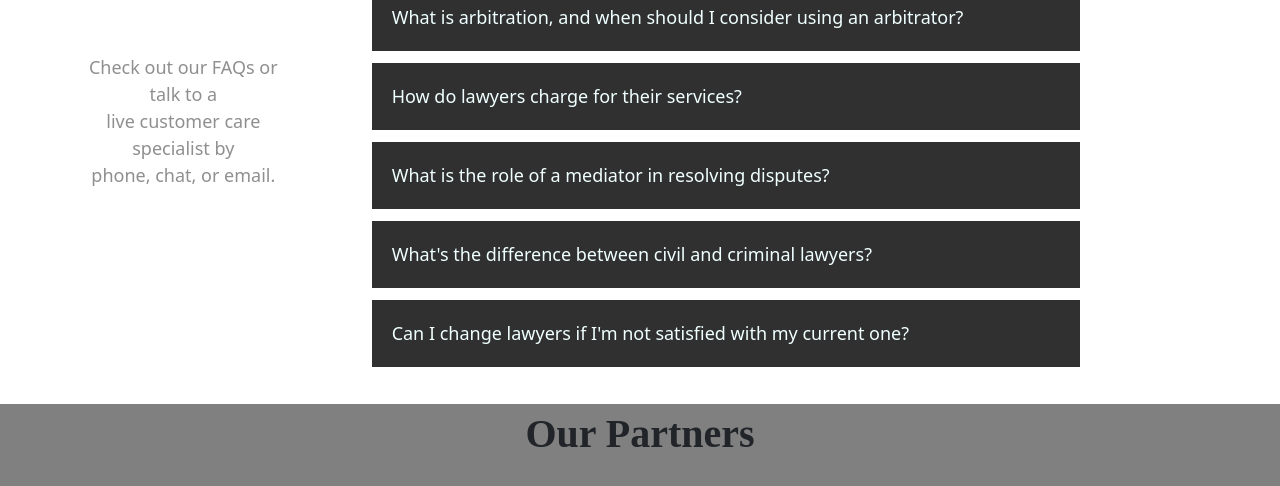
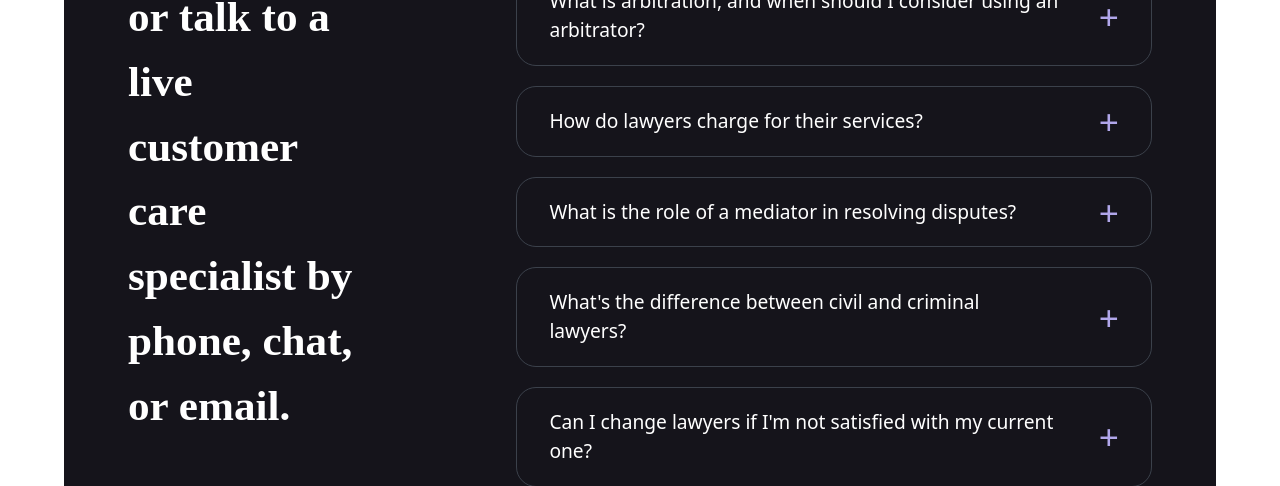
Before and after one commit to mananagarwal2003/LegalXpertise, a plain HTML site: page index.html in a window 1280 px wide. Shown: the part 804-1290 px from the top of the page. Drawn offline with nearby package versions, Linux system fonts and the light colour scheme.

Commit message:
Accordian Fixed and Styled properly

```diff
--- a/css/styles.css
+++ b/css/styles.css
@@ -1,3 +1,14 @@
+*{
+    box-sizing: border-box;
+    margin: 0;
+    padding: 0;
+}
+
+html,body{
+    height: 100%;
+    width: 100%;
+}
+
 h1 {
     font-family: 'Times New Roman', Times, serif;
     line-height: 1.5;
@@ -53,91 +64,6 @@ p {
     width: 100%;
     padding-right: 30px;
 }
-
-.faq {
-    padding-top: 25px;
-    text-align: center;
-    font-size: 18px;
-}
-
-.faq h2 {
-    font-weight: 500;
-    font-size: 40px;
-}
-
-.acc {
-    margin: 30px;
-    width: 100%;
-    max-width: 750px;
-}
-
-.acc li {
-    list-style: none;
-    width: 100%;
-    padding: 5px;
-}
-
-.acc li label {
-    color: azure;
-    display: flex;
-    align-items: center;
-    padding: 20px;
-    font-size: 18px;
-    font-weight: 500;
-    background: #303030;
-    margin-bottom: 2px;
-    cursor: pointer;
-    position: relative;
-}
-
-.acc li label:hover {
-    background-color: black;
-}
-
-label::after {
-    font-size: 34px;
-    position: absolute;
-    right: 20px;
-    transition: transform 0.5s;
-}
-
-input[type="radio"] {
-    display: none;
-}
-
-.acc .content {
-    background: #303030;
-    text-align: left;
-    padding: 0 20px;
-    max-height: 0;
-    overflow: hidden;
-    transition: max-height 0.5s, padding 0.5s;
-}
-
-.acc input[type="radio"]:checked+label+.content {
-    max-height: 600px;
-    padding: 30px 20px;
-}
-
-.acc input[type="radio"]:checked+label::after {
-    transform: rotate(135deg);
-}
-
-.faq .emailSign {
-    max-width: 600px;
-    margin: 20px auto 60px;
-}
-
-.faq small {
-    font-size: 13px;
-}
-
-
-
-
-
-
-
 
 .navbar-expand-lg {
     width: 100%;
@@ -262,3 +188,86 @@ nav.navbar {
     width: 75%;
     height: 90%;
 }
+
+.page4{
+    position: relative;
+    width: 100vw;
+    display: flex;
+    align-items: center;
+}
+
+.faq{
+    width: 100%;
+    overflow: hidden;
+    font-weight: 100;
+    border-radius: 2rem;
+    display: flex;
+    gap: 10rem;
+    background-color: #15141B;
+    padding:  5vh 5vw;
+    margin:7vh 5vw;
+    color: #fff;
+}
+
+.faq>h1{
+    font-family: uncut sans semibold;
+    width: 40%;
+    font-size: 2.7rem;
+
+}
+
+.wrapper {
+    width: 100%;
+
+  }
+
+.container {
+    width: 100%;
+    position: relative;
+    background:transparent;
+    color: black;
+    border-radius: 20px;
+    border: 1px solid #3B414B;
+    margin: 20px 0;
+    flex-direction: column;
+  }
+
+.question {
+    text-align: left;
+    width: 100%;
+    font-size: 1.2rem;
+    font-weight: 400;
+    padding: 20px 80px 20px 20px;
+    position: relative;
+    display: flex;
+    align-items: center;
+    cursor: pointer;
+    color: white;
+  }
+
+.question::after {
+    content: "\002B";
+    color: #B1A7EB;
+    font-size: 2.2rem;
+    position: absolute;
+    right: 20px;
+    transition: 0.2s;
+  }
+
+.question.active::after {
+    transform: rotate(45deg);
+  }
+
+.answercont {
+    max-height: 0;
+    overflow: hidden;
+    transition: 0.3s;
+  }
+
+.answer {
+    color: #828284;
+    font-size: 1.18rem;
+    padding: 0 20px 20px;
+    line-height: 1.5rem;
+    text-align: left;
+  }
--- a/index.html
+++ b/index.html
@@ -235,79 +235,94 @@
 
   <!-- Accordian -->
 
+  <div class="page4">
+    <div class="faq">
+      <h1>Check out our FAQs or talk to a <br>
+        live customer care specialist by <br>
+        phone, chat, or email.</h1>
+      <div class="questions">
+        <div class="wrapper">
+          <div class="container">
+            <div class="question">
+              What Is Online Legal Consulation?
+            </div>
+            <div class="answercont">
+              <div class="answer">
+                Online Legal consultation or online Lawyer consultation is a method to connect Users and Lawyers
+              virtually. It is a convenient and easy way to get online Lawyer advice using LegalXpertise website
+              </div>
+            </div>
+          </div>
 
-  <div class="container faq">
-    <div class="row box">
-      <div>
-        <br>
-        <h1>Questions?<br>
-          We're here <br>
-          to help</h1>
-        <br>
-        <br>
-        <p>Check out our FAQs or talk to a <br>
-          live customer care specialist by <br>
-          phone, chat, or email.</p>
-      </div>
+          <div class="container">
+            <div class="question">
+              What is arbitration, and when should I consider using an arbitrator?
+            </div>
+            <div class="answercont">
+              <div class="answer">
+                Arbitration is an alternative dispute resolution method where a neutral third party, known as an
+                arbitrator, helps parties resolve disputes outside of court. Consider arbitration when you want a quicker
+                and more confidential resolution to a legal matter, such as contract disputes or workplace conflicts
+              </div>
+            </div>
+          </div>
 
-    </div>
+          <div class="container">
+            <div class="question">
+              How do lawyers charge for their services?
+            </div>
+            <div class="answercont">
+              <div class="answer">
+                Lawyers typically charge for their services in one of three ways: hourly rates, flat fees, or
+                contingency fees (usually in personal injury cases). The billing method varies depending on the type of
+                legal service and the attorney's policies.
+              </div>
+            </div>
+          </div>
 
-    <div class="faq borderline">
-      <h2>Frequently Asked Questions</h2>
-      <ul class="acc">
-        <li>
-          <input type="radio" name="acc" id="first">
-          <label for="first">What Is Online Legal Consulation?</label>
-          <div class="content">
-            <p>Online Legal consultation or online Lawyer consultation is a method to connect Users and Lawyers
-              virtually. It is a convenient and easy way to get online Lawyer advice using LegalXpertise website</p>
+          <div class="container">
+            <div class="question">
+              What is the role of a mediator in resolving disputes?
+            </div>
+            <div class="answercont">
+              <div class="answer">
+                Mediators are neutral third parties who facilitate communication and negotiation between conflicting
+                parties to help them reach a mutually acceptable agreement. They do not make binding decisions but assist
+                in finding common ground.
+              </div>
+            </div>
           </div>
-        </li>
-        <li>
-          <input type="radio" name="acc" id="second">
-          <label for="second">What is arbitration, and when should I consider using an arbitrator?</label>
-          <div class="content">
-            <p>Arbitration is an alternative dispute resolution method where a neutral third party, known as an
-              arbitrator, helps parties resolve disputes outside of court. Consider arbitration when you want a quicker
-              and more confidential resolution to a legal matter, such as contract disputes or workplace conflicts</p>
-          </div>
-        </li>
-        <li>
-          <input type="radio" name="acc" id="Third">
-          <label for="Third">How do lawyers charge for their services?</label>
-          <div class="content">
-            <p> Lawyers typically charge for their services in one of three ways: hourly rates, flat fees, or
-              contingency fees (usually in personal injury cases). The billing method varies depending on the type of
-              legal service and the attorney's policies.</p>
-        </li>
-        <li>
-          <input type="radio" name="acc" id="fourth">
-          <label for="fourth">What is the role of a mediator in resolving disputes?</label>
-          <div class="content">
-            <p> Mediators are neutral third parties who facilitate communication and negotiation between conflicting
-              parties to help them reach a mutually acceptable agreement. They do not make binding decisions but assist
-              in finding common ground.</p>
-        </li>
-        <li>
-          <input type="radio" name="acc" id="fifth">
-          <label for="fifth"> What's the difference between civil and criminal lawyers?</label>
-          <div class="content">
-            <p> Civil lawyers handle cases involving disputes between individuals, businesses, or organizations, such as
+
+          <div class="container">
+            <div class="question">
+              What's the difference between civil and criminal lawyers?
+            </div>
+            <div class="answercont">
+              <div class="answer">
+              Civil lawyers handle cases involving disputes between individuals, businesses, or organizations, such as
               personal injury claims, divorce, and contract disputes. Criminal lawyers, on the other hand, defend
               individuals accused of committing crimes and work within the criminal justice system to protect their
-              rights</p>
-        </li>
-        <li>
-          <input type="radio" name="acc" id="sixth">
-          <label for="sixth">Can I change lawyers if I'm not satisfied with my current one?</label>
-          <div class="content">
-            <p>Yes, you have the right to change lawyers if you are not satisfied with their representation. However,
-              consider the potential impact on your case and consult with a new attorney before making the switch</p>
-        </li>
-      </ul>
+              rights
+              </div>
+            </div>
+          </div>
 
+          <div class="container">
+            <div class="question">
+              Can I change lawyers if I'm not satisfied with my current one?
+            </div>
+            <div class="answercont">
+              <div class="answer">
+                Yes, you have the right to change lawyers if you are not satisfied with their representation. However,
+                consider the potential impact on your case and consult with a new attorney before making the switch
+              </div>
+            </div>
+          </div>
+        </div>
+      </div>
     </div>
   </div>
+
 
   <section id="press">
     <h1>Our Partners</h1>
@@ -378,7 +393,8 @@
     </div>
   </footer>
   <hr>
-  <p class="end">2023-24 Black Coat Technologies Pvt. Ltd. | <span class="span-footer">All Rights Reserved</span></p>
+  <p class="end">2023 LegalXpertise Pvt. Ltd. | <span class="span-footer">All Rights Reserved</span></p>
+  <script src="./scripts/home.js"></script>
 </body>
 
 </html>
--- /dev/null
+++ b/scripts/home.js
@@ -0,0 +1,22 @@
+function accordian(){
+    let question = document.querySelectorAll(".question");
+
+question.forEach(question => {
+  question.addEventListener("click", event => {
+    const active = document.querySelector(".question.active");
+    if(active && active !== question ) {
+      active.classList.toggle("active");
+      active.nextElementSibling.style.maxHeight = 0;
+    }
+    question.classList.toggle("active");
+    const answer = question.nextElementSibling;
+    if(question.classList.contains("active")){
+      answer.style.maxHeight = answer.scrollHeight + "px";
+    } else {
+      answer.style.maxHeight = 0;
+    }
+  })
+})
+}
+
+accordian();
```
